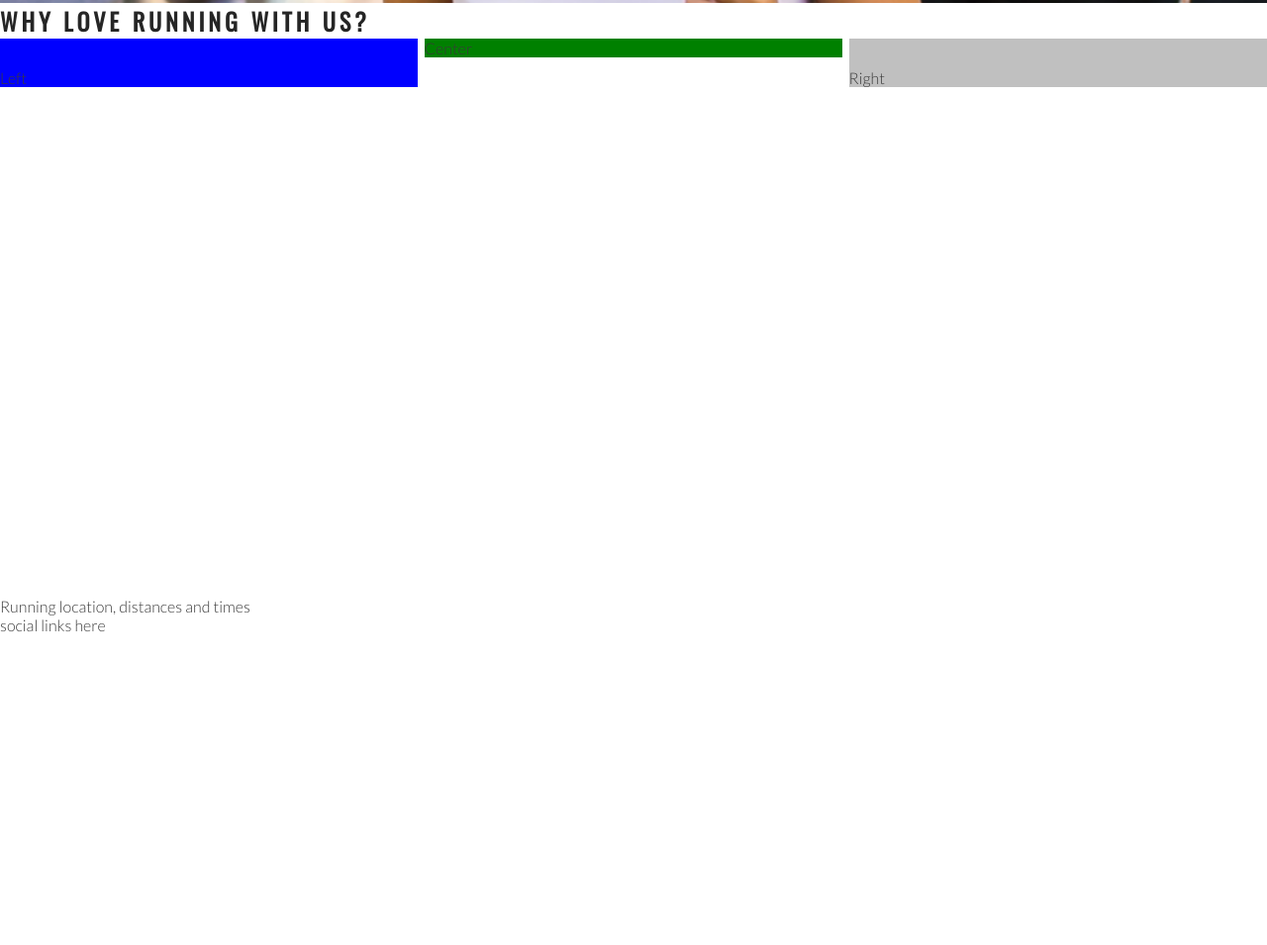
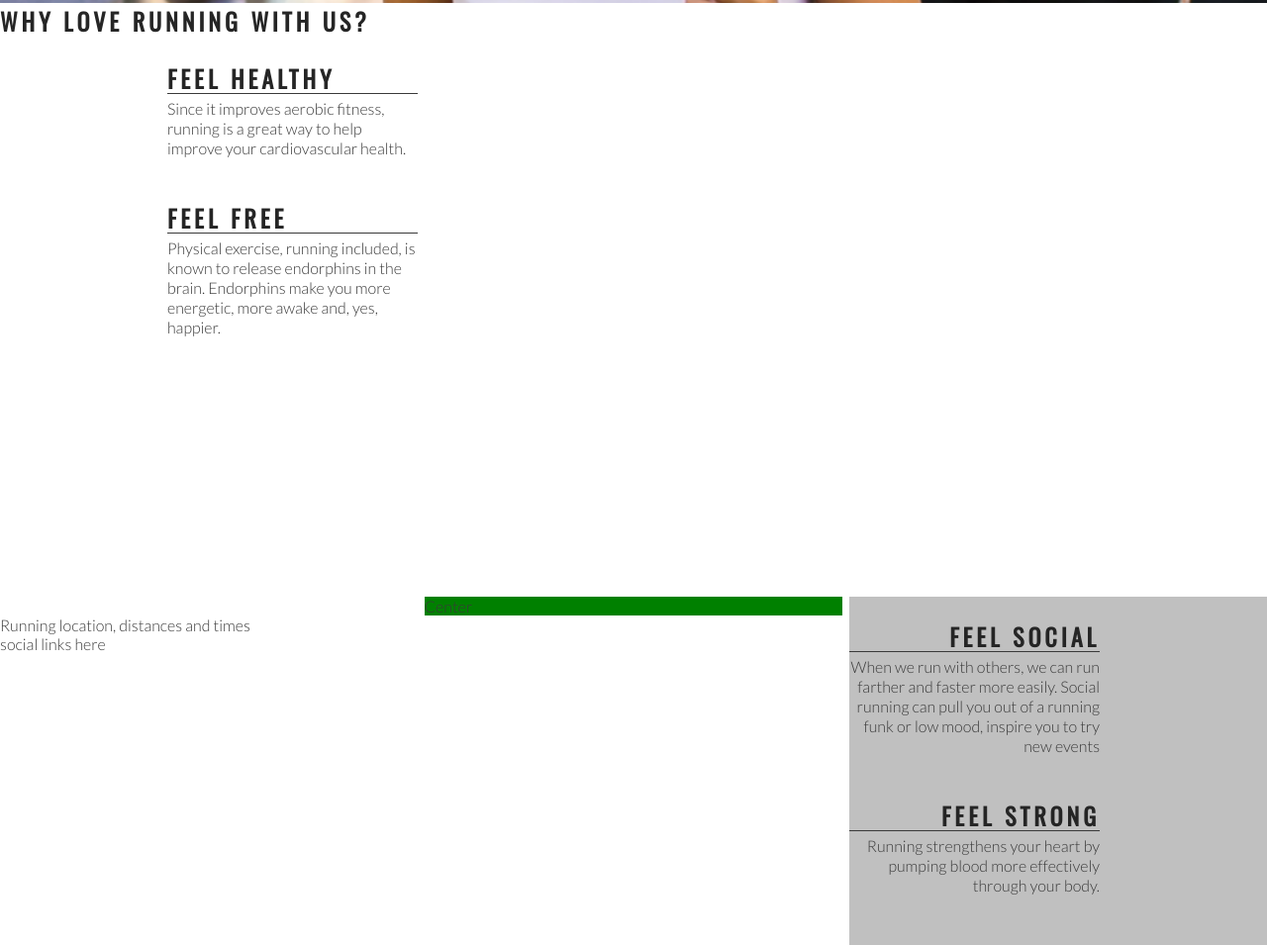
Before and after one commit to CatherineP37/Love-Running, a plain HTML site: page index.html in a window 1280 px wide. Shown: the part 672-1627 px from the top of the page at 99% size. Before the commit the page ends 1313 px from the top, so only its background shows below. Drawn offline with nearby package versions, Linux system fonts and the light colour scheme.

Commit message:
Add right about section content and style

```diff
--- a/assets/css/style.css
+++ b/assets/css/style.css
@@ -127,7 +127,7 @@ h2 {
     padding-top: 30px;
     width: 33%;
     float: left;
-    background-color: blue;
+
 }
 
 #right-about {
@@ -142,3 +142,33 @@ h2 {
     margin: 0 auto;
     background-color: green;
 }
+
+hr {
+    border-top: 1px solid #3a3a3a;
+    width: 100%;
+    margin: 5px 0;
+}
+
+.left-about-heading {
+    width: 60%;
+    float: right;
+    line-height: 20px;
+    clear: both;
+    margin-bottom: 50px;
+}
+
+.right-about-heading {
+    width: 60%;
+    float: left;
+    line-height: 20px;
+    clear: both;
+    margin-bottom: 50px;
+}
+
+.right-about-heading h2 {
+    text-align: right;
+}
+
+.right-about-heading p {
+    text-align: right;
+}
--- a/index.html
+++ b/index.html
@@ -39,9 +39,42 @@
     </section>
     <section id="club-ethos">
         <h1>Why Love Running With Us?</h1>
-        <div id="left-about">Left</div>
-        <div id="right-about">Right</div>
-        <div id="center-about">Center</div>
+        <div id="left-about">
+            <div class="left-about-heading">
+                <h2>Feel Healthy</h2>
+                <hr>
+                <p>
+                    Since it improves aerobic fitness, running is a great way to help improve your cardiovascular
+                    health.
+                </p>
+            </div>
+            <div class="left-about-heading">
+                <h2>Feel Free</h2>
+                <hr>
+                <p>
+                    Physical exercise, running included, is known to release endorphins in the brain. Endorphins make
+                    you
+                    more energetic, more awake and, yes, happier.
+                </p>
+            </div>
+        </div>
+
+    </section>
+    <div id="right-about">
+        <div class="right-about-heading">
+            <h2>Feel Social</h2>
+            <hr>
+            <p>When we run with others, we can run farther and faster more easily. Social running can pull you out of a
+                running funk or
+                low mood, inspire you to try new events</p>
+        </div>
+        <div class="right-about-heading">
+            <h2>Feel Strong</h2>
+            <hr>
+            <p>Running strengthens your heart by pumping blood more effectively through your body.</p>
+        </div>
+    </div>
+    <div id="center-about">Center</div>
     </section>
     <section>
         Running location, distances and times
```
